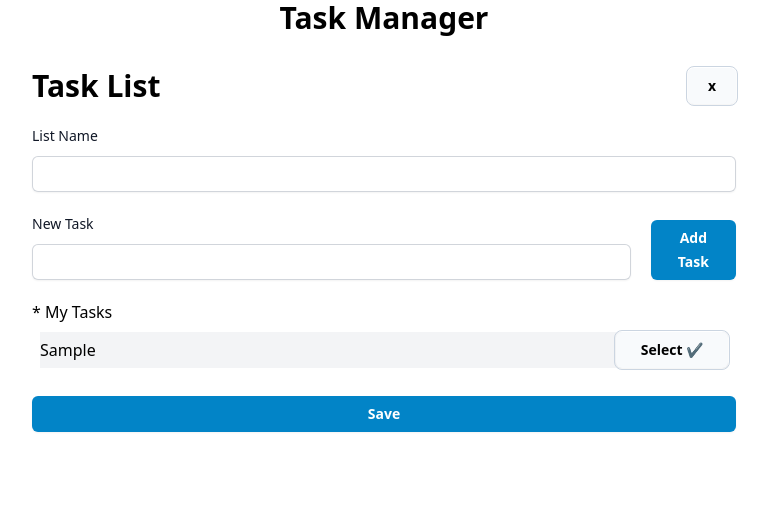
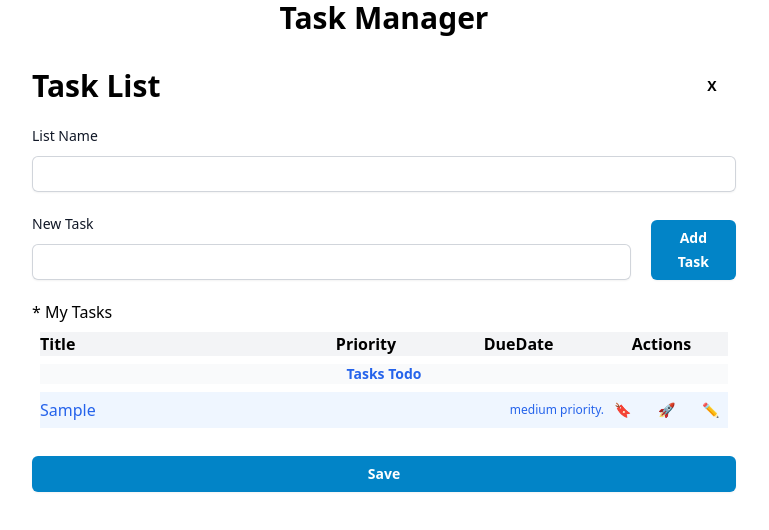
Before and after one commit to fernandorochaworld/task-manager, a React (Vite) app in the folder client/: page /task-list/1 in a window 1280 px wide. Both pictures are taken after typing "Sample" into the empty fields and a click on the button "Add Task". Shown: the top 530 px of the page, without its empty margins (256-1025 px from the left). Built offline with nearby package versions, Linux system fonts and the light colour scheme.

Commit message:
Update: Improves TaskList details UI.

```diff
--- a/client/src/index.css
+++ b/client/src/index.css
@@ -31,7 +31,7 @@
   }
 
   .tm-btn-transparent {
-    @apply bg-slate-50 px-3 py-1.5 text-sm font-semibold leading-6 text-black hover:bg-slate-100;
+    @apply px-3 py-1.5 text-sm font-semibold leading-6 text-black hover:bg-slate-100;
   }
 
   .tm-btn-disabled {
--- /dev/null
+++ b/client/src/pages/TaskDetails.jsx
@@ -0,0 +1,51 @@
+import Button from "../components/Button";
+
+
+const TaskDetail = ({tasks, status, handleClickUpdateTask, handleSelectTask}) => {
+
+    const levelSettings = {
+        inProgress: ['text-orange-600', 'bg-orange-50', 'In Progress'],
+        todo: ['text-blue-600', 'bg-blue-50', 'Todo'],
+        done: ['text-green-600', 'bg-green-50', 'Done'],
+    }
+
+    const [textColor, bgColor, title] = levelSettings[status];
+    const tasksStatus = tasks.filter(item => item.status === status);
+
+    return (
+        <ul className={textColor}>
+            {tasksStatus.length > 0 && (
+                <li className="text-center items-center m-2 bg-gray-50 font-bold">
+                    <div className="w-full text-sm">Tasks {title}</div>
+                </li>
+            )}
+            {tasksStatus.map(task => (
+                <li key={task.id} className={`flex justify-between items-center m-2 ${bgColor}`}>
+                    <div className="w-full flex items-center">
+                        <div className="grow">{task.title}</div>
+                        <div className="flex shrink items-center text-xs">
+                            {task.priority !== 'low' ? `${task.priority} priority. `: ''}
+                            {task.dueDate ? `Due on ${task.dueDate}. `: ''}
+
+                            {
+                                ['inProgress', 'todo'].includes(status) &&
+                                <Button className="w-9 me-2" text="🔖" title="Change Priority" styleType="transparent" onClick={() => handleClickUpdateTask(task, 'priority')}></Button>
+                            }
+                            {
+                                status ==='todo' &&
+                                <Button className="w-9 me-2" text="🚀" title="Start task" styleType="transparent" onClick={() => handleClickUpdateTask(task, 'status', 'inProgress')}></Button>
+                            }
+                            {
+                                status ==='inProgress' &&
+                                <Button className="w-9 me-2" text="✔️" title="Finish task" styleType="transparent" onClick={() => handleClickUpdateTask(task, 'status', 'done')}></Button>
+                            }
+                            <Button className="w-9" text="✏️" title="Edit task" styleType="transparent" onClick={() => handleSelectTask(task)}></Button>
+                        </div>
+                    </div>
+                </li>
+            ))}
+        </ul>
+    )
+};
+
+export default TaskDetail;
--- a/client/src/pages/TaskList.jsx
+++ b/client/src/pages/TaskList.jsx
@@ -2,8 +2,9 @@ import { redirect, useNavigate, useParams } from "react-router-dom";
 import Button from "../components/Button";
 import Input from "../components/Input";
 import { useDispatch, useSelector } from "react-redux";
-import { addTaskList } from "../reducers/taskManagerReducer";
-import { useEffect, useState } from "react";
+import { addTask, addTaskList } from "../reducers/taskManagerReducer";
+import { useState } from "react";
+import TaskDetail from "./TaskDetails";
 
 const taskListInitialData = {
     id: '',
@@ -16,17 +17,19 @@ const taskInitialData = {
     description: null,
     priority: 'medium',
     status: 'todo',
-    dueDate: new Date().toJSON(),
+    dueDate: null,
 };
 
 const TaskList = () => {
+    const updateTaskList = (state) => state.taskManager.taskListIndex.find(item => item.id == id)
     const { id } = useParams();
-    const taskList = useSelector(state => state.taskManager.taskListIndex.find(item => item.id == id));
+    const taskList = useSelector(updateTaskList);
 
     const dispatch = useDispatch();
     const navigate = useNavigate();
     const [data, setData] = useState(taskList || taskListInitialData);
     const [taskTitle, setTaskTitle] = useState('');
+    const [pageKey, setPageKey] = useState(1);
 
     function handleGoBack() {
         navigate('/');
@@ -83,13 +86,33 @@ const TaskList = () => {
         dispatch(addTaskList(newData));
     }
 
+    const handleClickUpdateTask = (task, propertyName, newValue) => {
+        const editedTask = {...task};
+        const levels = {
+            high: 'low',
+            medium: 'high',
+            low: 'medium',
+        }
+        editedTask.taskListId = taskList.id;
+        if (propertyName === 'priority') {
+            editedTask['priority'] = levels[editedTask.priority] || 'high';
+        } else {
+            editedTask[propertyName] = newValue;
+        }
+        dispatch(addTask(editedTask));
+        setPageKey(pageKey+1);
+
+        handleGoBack();
+        setTimeout(()=> navigate(`/task-list/${data.id}`));
+    }
+
     return (
         <form className="flex flex-wrap gap-5">
             <div className="flex flex-1 justify-between">
                 <h1 className="tm-title text-start">
                     Task List
                 </h1>
-                <Button title="x" className="w-12" onClick={handleGoBack} />
+                <Button text="X" title="Go to Index" className="w-12 text-bold" styleType="transparent" onClick={handleGoBack} />
             </div>
             <Input type="text" name="name" title="List Name" value={data.name} onChange={handleFieldChange} />
 
@@ -101,16 +124,19 @@ const TaskList = () => {
 
 
 
-            <div className="w-full">
+            <div key={pageKey} className="w-full">
                 * My Tasks
                 <ul>
-                    {data.tasks.map(task => (
-                        <li key={task.id} className="flex justify-between items-center m-2 odd:bg-gray-100 even:bg-gray-50">
-                            {task.title}
-                            <Button className="w-28" title="Select ✔️" onClick={() => handleSelectTask(task)}></Button>
-                        </li>
-                    ))}
+                    <li className="flex justify-between items-center m-2 bg-gray-100 font-bold">
+                        <div className="w-2/4">Title</div>
+                        <div className="w-1/4">Priority</div>
+                        <div className="w-1/4">DueDate</div>
+                        <div className="w-28">Actions</div>
+                    </li>
                 </ul>
+                <TaskDetail key={`InProgress`+pageKey} tasks={data.tasks} status="inProgress" handleClickUpdateTask={handleClickUpdateTask} handleSelectTask={handleSelectTask} />
+                <TaskDetail key={`Todo`+pageKey} tasks={data.tasks} status="todo" handleClickUpdateTask={handleClickUpdateTask} handleSelectTask={handleSelectTask} />
+                <TaskDetail key={`Done`+pageKey} tasks={data.tasks} status="done" handleClickUpdateTask={handleClickUpdateTask} handleSelectTask={handleSelectTask} />
             </div>
 
             <Button title="Save" type="submit" styleType="primary" className="flex-1" onClick={handleClickSave} />
--- a/client/src/pages/TaskListIndex.jsx
+++ b/client/src/pages/TaskListIndex.jsx
@@ -38,4 +38,4 @@ const TaskListIndex = () => {
 
 export default TaskListIndex;
 
-// ➕ ✖️ ✔️ ❌
+// ➕ ✖️ ✔️ ❌ 🖋️ ✏️ 🚀 ✅ 🔖 🏷️ 💾
--- a/client/src/reducers/taskManagerReducer.js
+++ b/client/src/reducers/taskManagerReducer.js
@@ -74,6 +74,7 @@ const slice = createSlice({
       delete task.taskListId;
       taskList.tasks.push(task);
       state.taskListIndex.push(taskList);
+      return state;
     }
   }
 })
```
